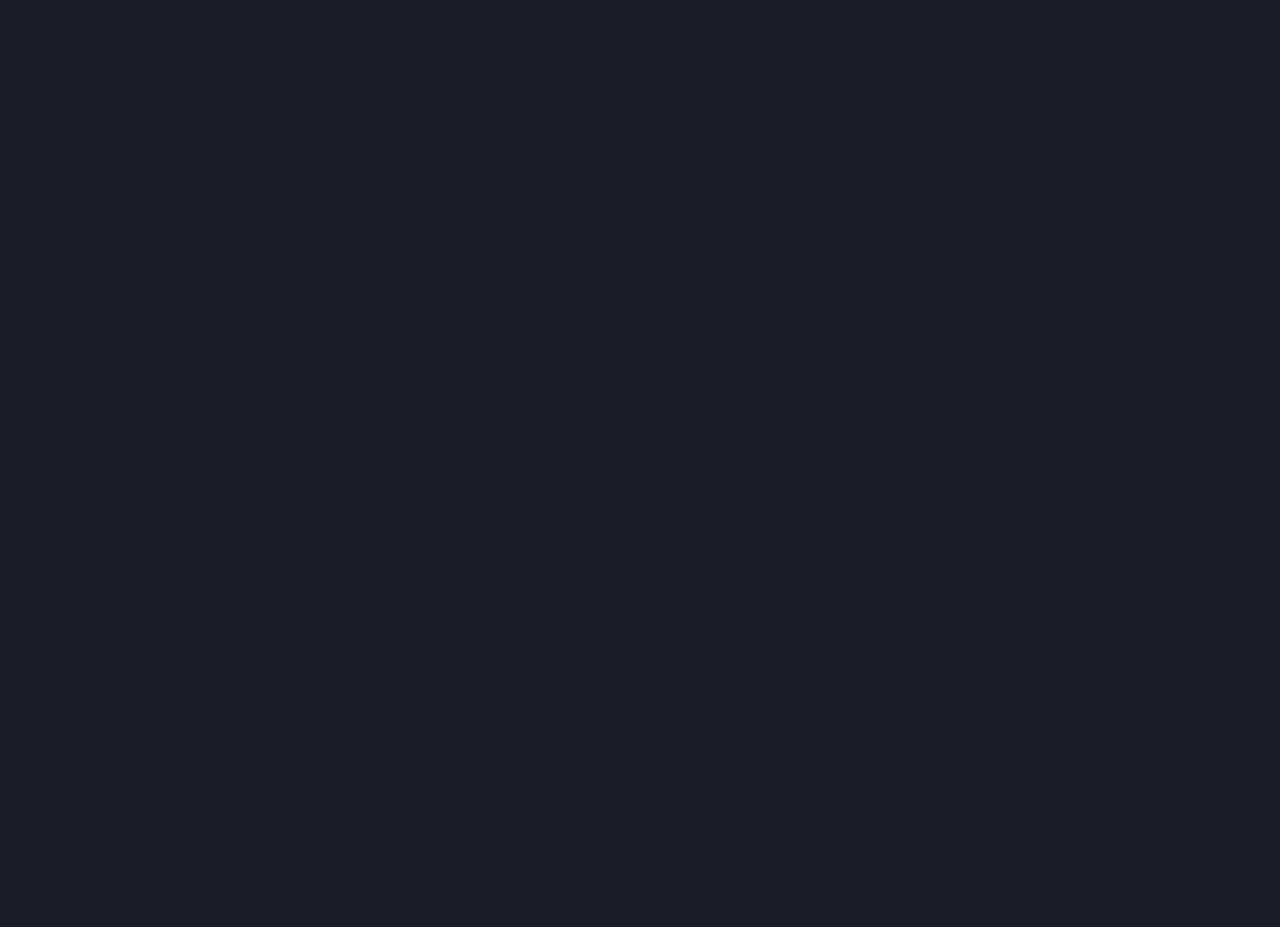
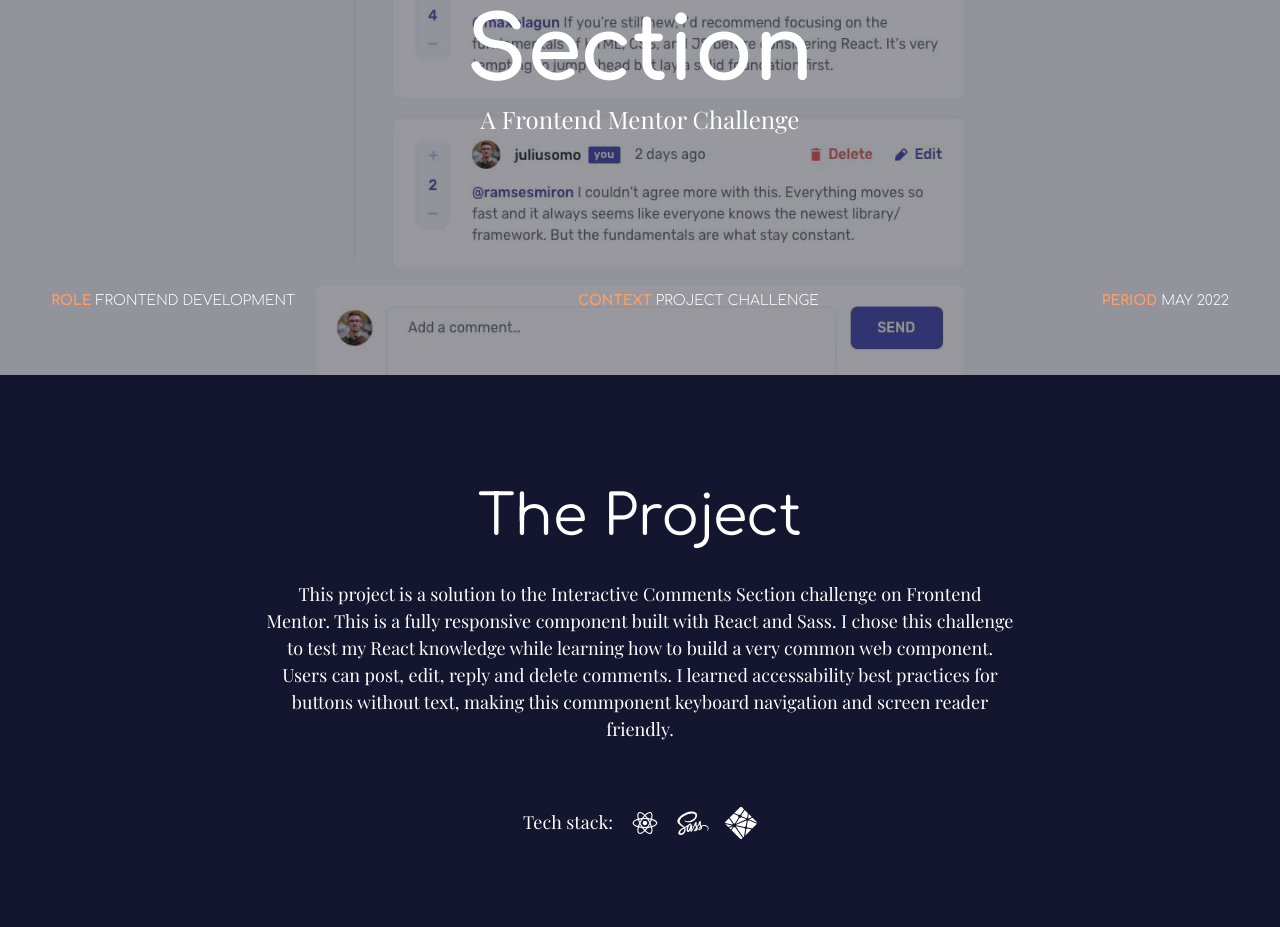
Before and after one commit to Alliemack77/ALPortfolio, a React (Create React App) app: page /interactive-comments-section in a window 1280 px wide. Before the commit this address had no page. Shown: the part 345-1272 px from the top of the page. Before the commit the page ends 800 px from the top, so only its background shows below. Built offline with nearby package versions, Linux system fonts and the light colour scheme; a web font is replaced by a local one.

Commit message:
adding comments section project

```diff
--- a/src/App.js
+++ b/src/App.js
@@ -5,6 +5,7 @@ import BeeHive from './pages/BeeHive'
 import Skate from './pages/Skate'
 import Vortex from './pages/Vortex'
 import TodoApp from './pages/TodoApp'
+import CommentsApp from './pages/CommentsApp'
 import Home from './pages/Home'
 import './scss/main.scss'
 
@@ -19,6 +20,7 @@ function App() {
         <Route path="/the-skate-shop" element={<Skate/>}></Route>
         <Route path="/the-vortex" element={<Vortex/>}></Route>
         <Route path="/your-daily-todos" element={<TodoApp/>}></Route>
+        <Route path="/interactive-comments-section" element={<CommentsApp/>}></Route>
       </Routes>
     </Router>
 
--- a/src/data/caseStudy-data.js
+++ b/src/data/caseStudy-data.js
@@ -4,9 +4,17 @@ import beehiveSmall from '../images/dev-group-sm.jpg'
 import skateSmall from '../images/skate-sm.jpg'
 import vortexSmall from '../images/vortex-sm.jpg'
 import todoApp from '../images/todos-sm.jpg'
+import commentsApp from '../images/comments-sm.jpg';
 
 
 export const caseStudies = [
+    {
+        name: "comments",
+        title: "Comments Section",
+        subtitle: "A Frontend Mentor Challenge",
+        imgSmall: commentsApp,
+        href: "/interactive-comments-section"
+    },
     {
         name: "todos",
         title: "Your Daily Todos",
--- /dev/null
+++ b/src/pages/CommentsApp.js
@@ -0,0 +1,51 @@
+import Navbar from "../components/Navbar";
+import Button from "../components/Button";
+import ProjectNav from "../components/ProjectNav";
+import Footer from "../components/Footer";
+import {DiSass, DiReact} from 'react-icons/di';
+import {SiNetlify} from 'react-icons/si';
+
+
+const CommentsApp = () => {
+    return (
+        <>
+            <Navbar isProject/>
+            <div className="project comments">
+                <header className="header grid">
+                    <h1 className="title fs-900 fw-700 ff-heading">Interactive Comments Section</h1>
+                    <p className="subtitle fs-500">A Frontend Mentor Challenge</p>
+                    <div className="role">
+                        <p className="ff-heading uppercase fw-300">
+                            <span className="text-orange fw-700">Role </span>
+                            frontend development</p>
+                        <p className="ff-heading uppercase fw-300">
+                            <span className="text-orange fw-700">Context </span>
+                            project challenge</p>
+                        <p className="ff-heading uppercase fw-300">
+                            <span className="text-orange fw-700">Period </span>
+                            May 2022</p>
+                    </div>
+                </header>
+                <main className="description flex direction-column">
+                        <h2 className="fs-800 ff-heading">The Project</h2>
+                        <p className="body fs-400">This project is a solution to the Interactive Comments Section challenge on Frontend Mentor. This is a fully responsive component built with React and Sass. I chose this challenge to test my React knowledge while learning how to build a very common web component. Users can post, edit, reply and delete comments. I learned accessability best practices for buttons without text, making this commponent keyboard navigation and screen reader friendly. </p>
+                        <div className="tech-icons flex">
+                            <p>Tech stack:</p>
+                            <DiReact />
+                            <DiSass />
+                            <SiNetlify />
+                        </div>
+                        <div className="flow-horiz-xs flow-xs">
+                            <Button text="Website" href="https://interactivecommentsection.netlify.app" target/>
+                            <Button text="Challenge" href="https://www.frontendmentor.io/challenges/interactive-comments-section-iG1RugEG9" target/>
+                            <Button text="Github" href="https://github.com/Alliemack77/fem-interactive-comments-section" target/>
+                        </div>
+                </main>
+                <ProjectNav href="/your-daily-todos" next="Your Daily Todos"  />
+                <Footer />
+            </div>
+        </>
+    )
+}
+
+export default CommentsApp;
--- a/src/pages/Skate.js
+++ b/src/pages/Skate.js
@@ -40,7 +40,7 @@ const Skate = () => {
                             <Button text="GitHub" href="https://github.com/Alliemack77/The-Skate-Shop" target/>
                         </div>
                 </main>
-                <ProjectNav href="/your-daily-todos" next="Your Daily Todos"/>
+                <ProjectNav href="/interactive-comments-section" next="Interactive Comments"/>
                 <Footer />
             </div>
         </>
--- a/src/scss/abstracts/_colors.scss
+++ b/src/scss/abstracts/_colors.scss
@@ -12,6 +12,7 @@ $clr-emerald: hsl(245, 19%, 13%);
 // $clr-terracotta: hsl(351, 100%, 13%);
 $clr-terracotta: hsl(341, 67%, 13%);
 $clr-concord: hsl(310, 67%, 13%);
+$clr-something: hsl(238, 40%, 13%);
 
 
 /* Text color utilities */
--- a/src/scss/pages/_project.scss
+++ b/src/scss/pages/_project.scss
@@ -25,6 +25,9 @@
     &.todos .description {
         background-color: $clr-concord;
     }
+    &.comments .description {
+        background-color: $clr-something;
+    }
 
     &.neebs .header {
         background-image: url('../../images/ark-lrg.jpg');
@@ -47,6 +50,9 @@
     }
     &.todos .header {
         background-image: url('../../images/todos-lrg.jpg');
+    }
+    &.comments .header {
+        background-image: url('../../images/comments-lrg.jpg');
     }
 
 
```
Also changed, not shown: src/images/comments-lrg.jpg (added), src/images/comments-sm.jpg (added).
